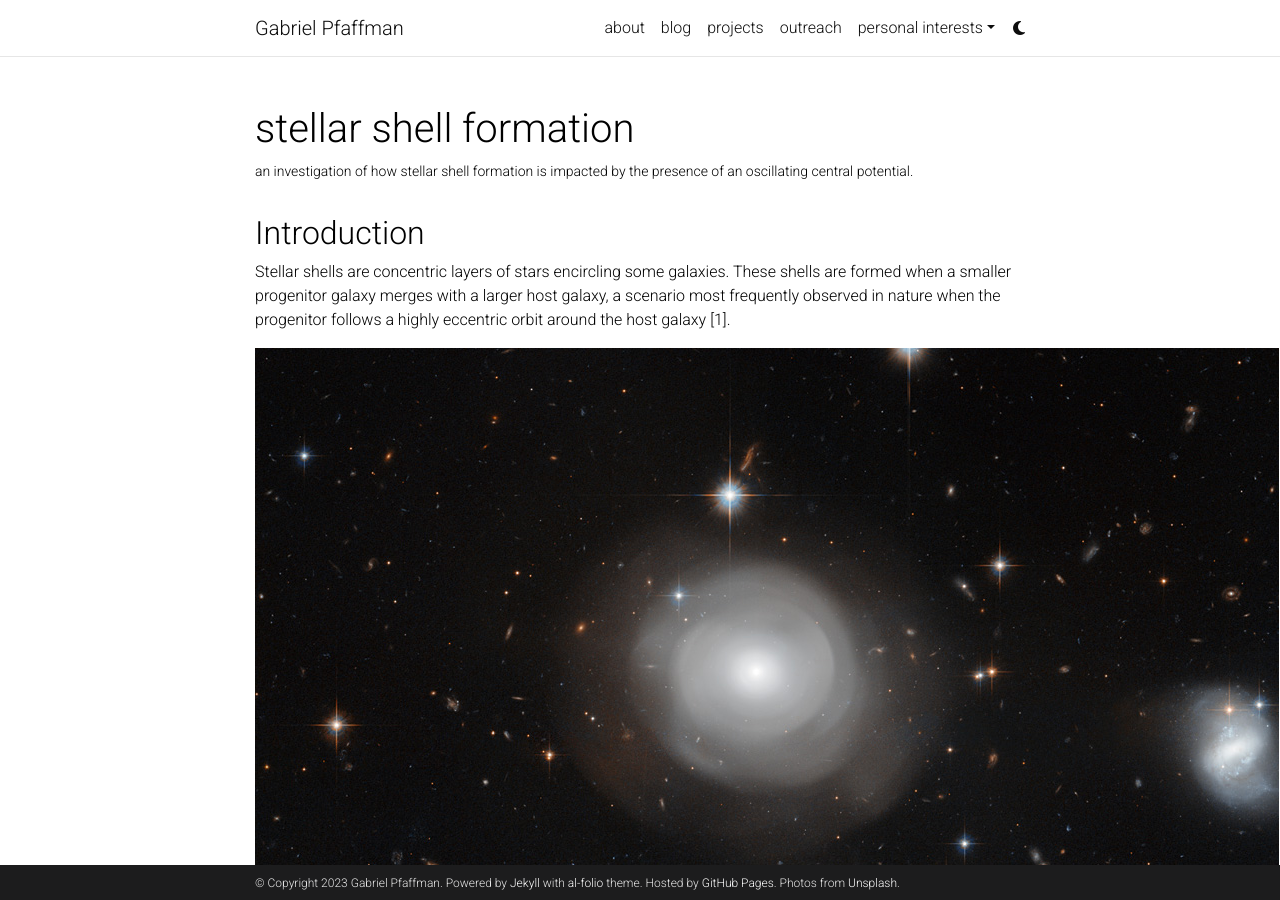
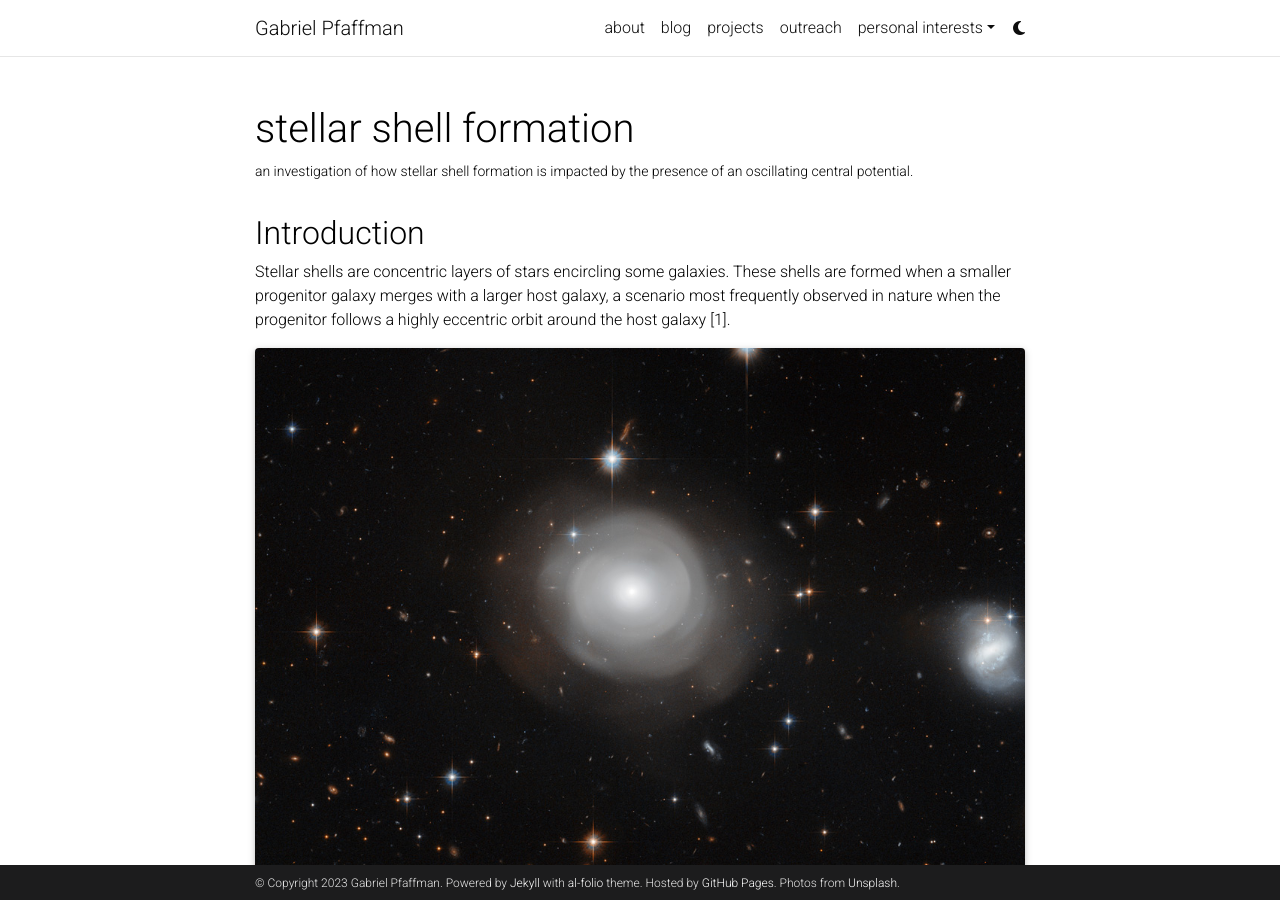
Before and after one commit to sgpfaff/sgpfaff.github.io, a Jekyll site: the page built from _projects/1_project.md, in a window 1280 px wide and 900 px high. Built offline with Jekyll 4.4.1, drawn with Linux system fonts in a browser that asks for light colours; full-size pictures stand in for the smaller copies a plugin makes; comment, search, counter and statistics services are not loaded; a style sheet for code colours, icons or effects is not loaded.

Commit message:
Update 1_project.md

```diff
--- a/_projects/1_project.md
+++ b/_projects/1_project.md
@@ -12,7 +12,7 @@
 Stellar shells are concentric layers of stars encircling some galaxies. These shells are formed when a smaller progenitor galaxy merges with a larger host galaxy, a scenario most frequently observed in nature when the progenitor follows a highly eccentric orbit around the host galaxy [1].
 <div class="row">
     <div class="col-sm mt-3 mt-md-0">
-        {% include figure.html path="assets/img/shell_irl.jpg" title="Figure 1" %}
+        {% include figure.html path="assets/img/shell_irl.jpg" title="Figure 1" class="img-fluid rounded z-depth-1"%}
     </div>
 </div>
 
```
